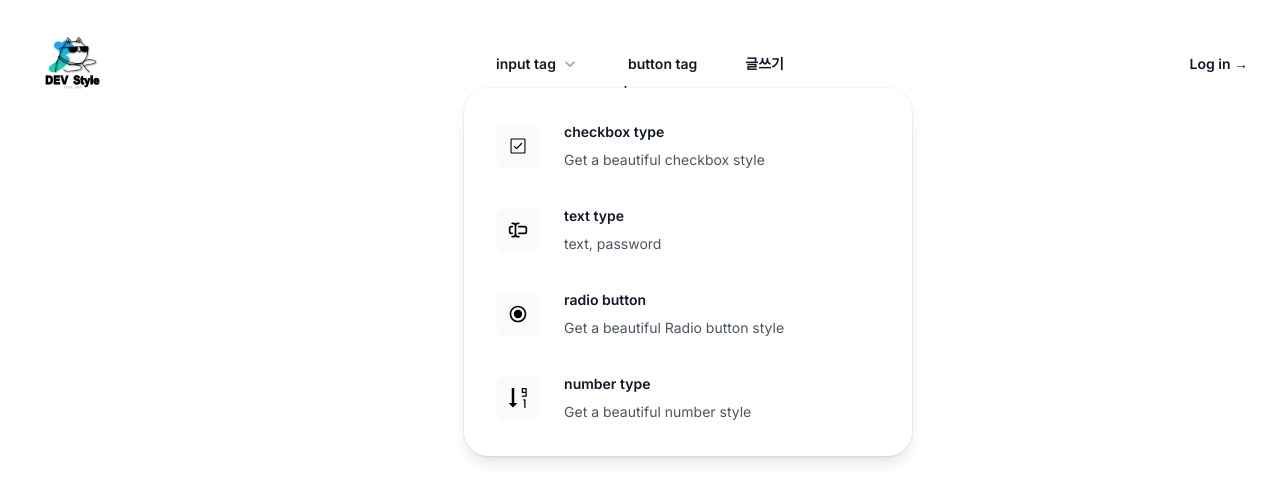
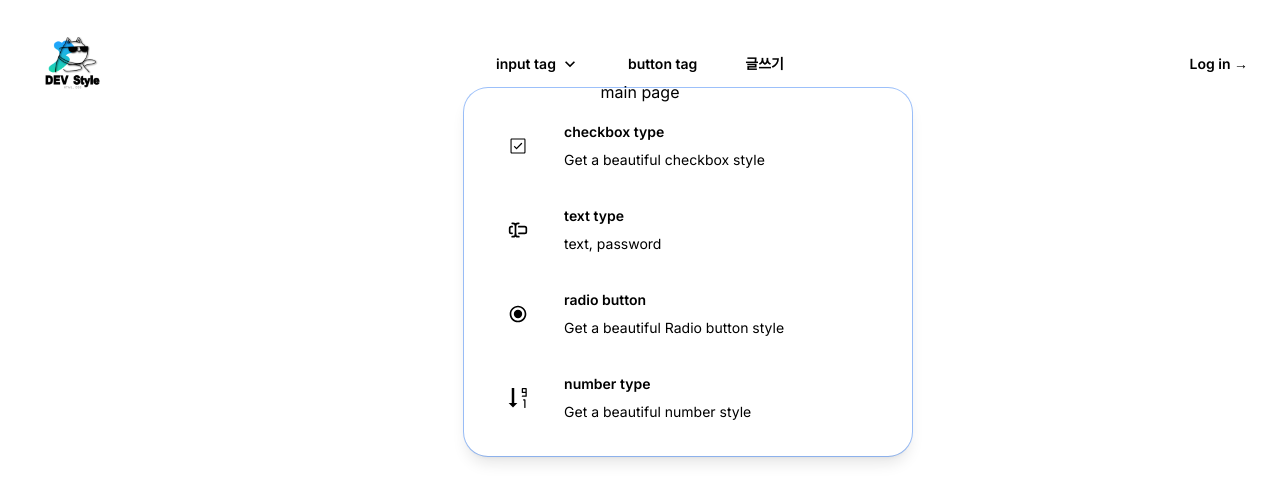
Before and after one commit to han0224/dev-style, a Next.js app: page / in a window 1280 px wide. Shown: the top 502 px of the page. Built offline with nearby package versions, Linux system fonts and the light colour scheme.

Commit message:
tailwind color

```diff
--- a/tailwind.config.ts
+++ b/tailwind.config.ts
@@ -7,6 +7,25 @@ const config: Config = {
     "./app/**/*.{js,ts,jsx,tsx,mdx}",
   ],
   theme: {
+    textColor: {
+      white: "#FFF",
+      black: "#000",
+    },
+    colors: {
+      primary: {
+        "50": "#f0fdfa",
+        "100": "#ccfbf1",
+        "200": "#99f6e4",
+        "300": "#5eead4",
+        "400": "#2dd4bf",
+        "500": "#14b8a6",
+        "600": "#0d9488",
+        "700": "#0f766e",
+        "800": "#115e59",
+        "900": "#134e4a",
+        "950": "#042f2e",
+      },
+    },
     extend: {
       backgroundImage: {
         "gradient-radial": "radial-gradient(var(--tw-gradient-stops))",
```
